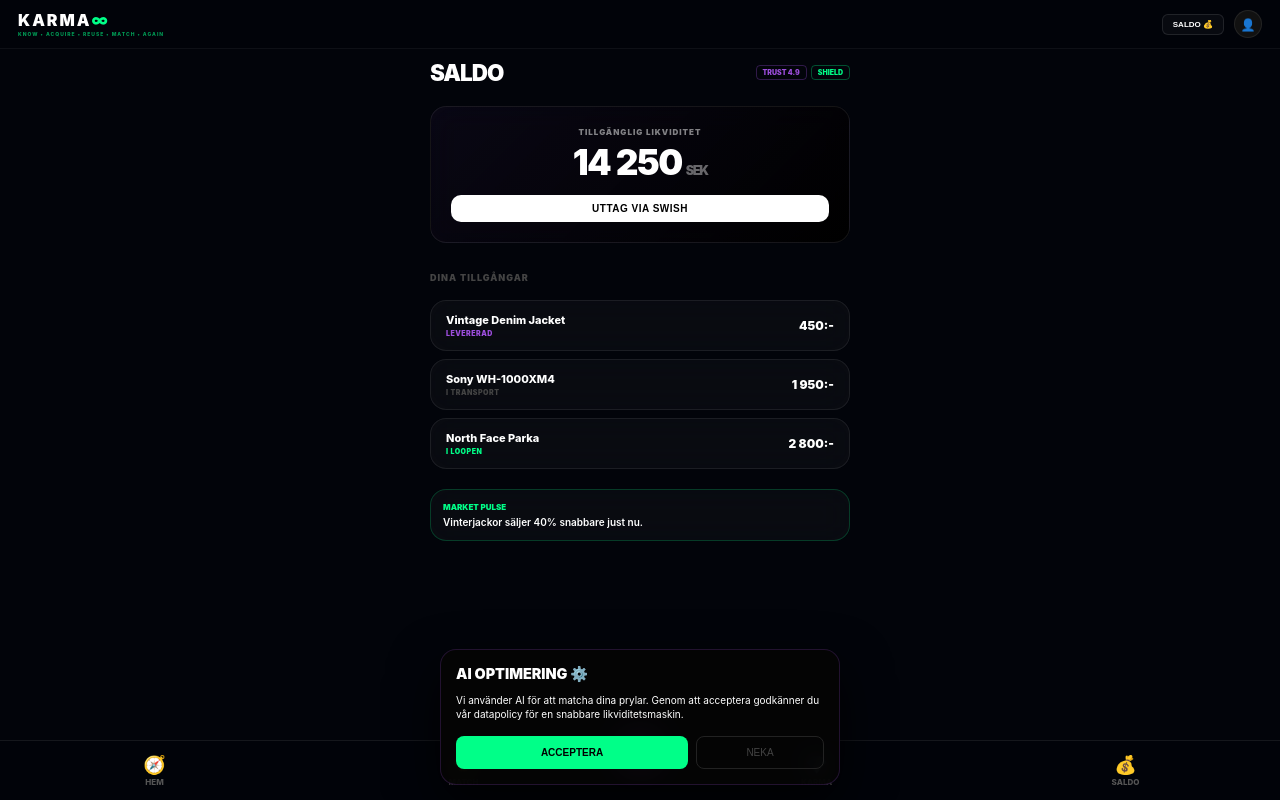
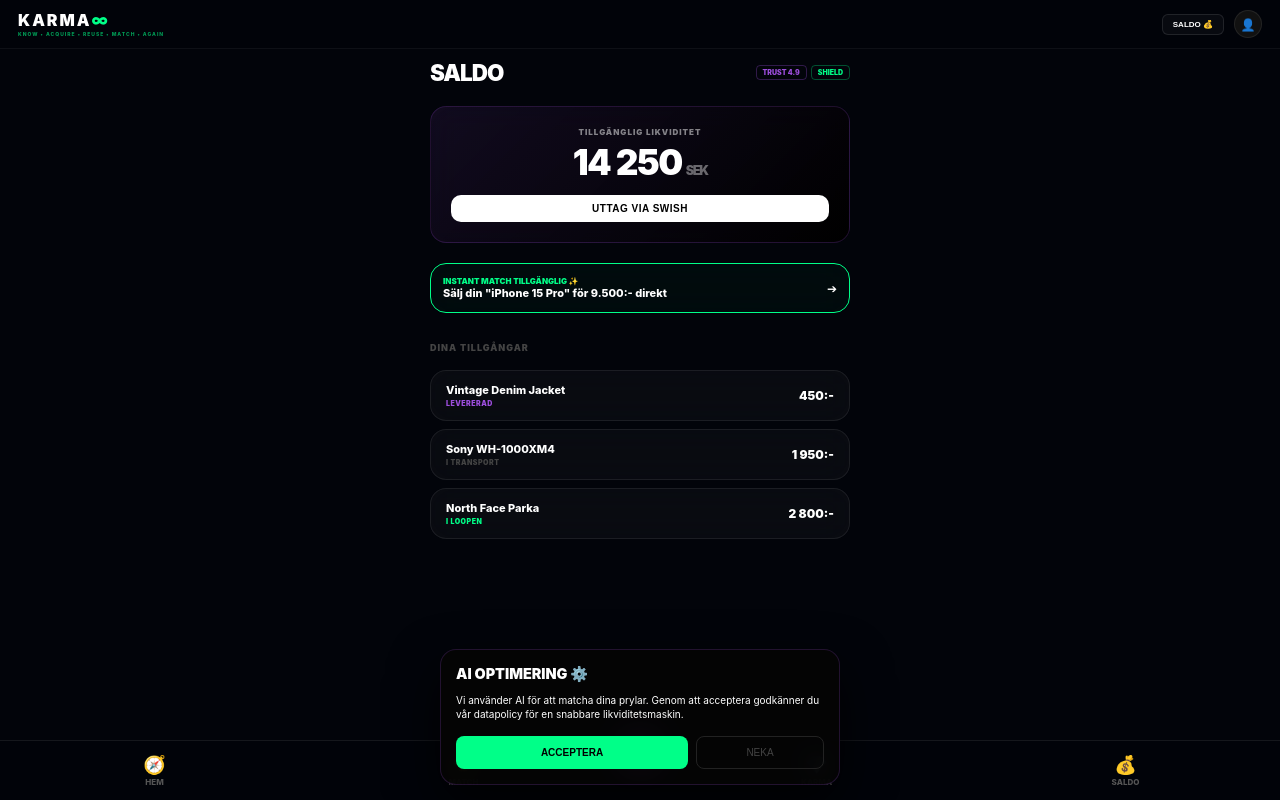
Before and after one commit to gascheckking/marketbeg-appGem, a Next.js app: page /dashboard/seller in a window 1280 px wide. Built offline with nearby package versions, Linux system fonts and the light colour scheme.

Commit message:
Update page.tsx

```diff
--- a/app/dashboard/seller/page.tsx
+++ b/app/dashboard/seller/page.tsx
@@ -1,7 +1,9 @@
 "use client";
 import React from 'react';
+import { useRouter } from 'next/navigation';
 
 export default function KarmaSellerDashboard() {
+  const router = useRouter();
   const assets = [
     { name: "Vintage Denim Jacket", status: "LEVERERAD", value: "450:-", color: 'var(--neon-purple)' },
     { name: "Sony WH-1000XM4", status: "I TRANSPORT", value: "1 950:-", color: '#444' },
@@ -18,15 +20,30 @@
         </div>
       </header>
 
+      {/* SALDO CARD */}
       <div className="glass-card" style={{
-        background: 'linear-gradient(135deg, rgba(157, 78, 221, 0.05), #000)',
-        padding: '20px', marginBottom: '20px', textAlign: 'center'
+        background: 'linear-gradient(135deg, rgba(157, 78, 221, 0.1), #000)',
+        padding: '20px', marginBottom: '20px', textAlign: 'center', border: '1px solid rgba(157, 78, 221, 0.2)'
       }}>
         <div style={{ fontSize: '8px', fontWeight: 900, letterSpacing: '1px', opacity: 0.5 }}>TILLGÄNGLIG LIKVIDITET</div>
         <div style={{ fontSize: '2.2rem', fontWeight: 900, margin: '4px 0', letterSpacing: '-1.5px' }}>14 250<span style={{ fontSize: '0.8rem', opacity: 0.4, marginLeft: '4px' }}>SEK</span></div>
         <button className="primary-btn" style={{ padding: '8px', fontSize: '10px', marginTop: '8px' }}>UTTAG VIA SWISH</button>
       </div>
 
+      {/* NYHET: INSTANT MATCH ALERT */}
+      <div
+        onClick={() => router.push('/wanted')}
+        className="glass-card" style={{ marginBottom: '20px', border: '1px solid var(--neon-mint)', background: 'rgba(0, 255, 136, 0.03)', cursor: 'pointer' }}>
+        <div style={{ display: 'flex', justifyContent: 'space-between', alignItems: 'center' }}>
+          <div>
+            <div style={{ fontSize: '8px', fontWeight: 900, color: 'var(--neon-mint)' }}>INSTANT MATCH TILLGÄNGLIG ✨</div>
+            <div style={{ fontSize: '11px', fontWeight: 800 }}>Sälj din "iPhone 15 Pro" för 9.500:- direkt</div>
+          </div>
+          <span style={{ fontSize: '12px' }}>➔</span>
+        </div>
+      </div>
+
+      {/* ASSETS LIST */}
       <div style={{ display: 'flex', flexDirection: 'column', gap: '8px' }}>
         <h3 style={{ fontSize: '9px', fontWeight: 900, color: '#444', letterSpacing: '1px' }}>DINA TILLGÅNGAR</h3>
         {assets.map((item, i) => (
@@ -39,11 +56,6 @@
           </div>
         ))}
       </div>
-
-      <div className="glass-card" style={{ marginTop: '20px', border: '1px solid rgba(0, 255, 136, 0.2)', padding: '12px' }}>
-        <div style={{ fontSize: '8px', fontWeight: 900, color: 'var(--neon-mint)', marginBottom: '4px' }}>MARKET PULSE</div>
-        <p style={{ fontSize: '10px', fontWeight: 600, margin: 0 }}>Vinterjackor säljer 40% snabbare just nu.</p>
-      </div>
     </div>
   );
 }
```
